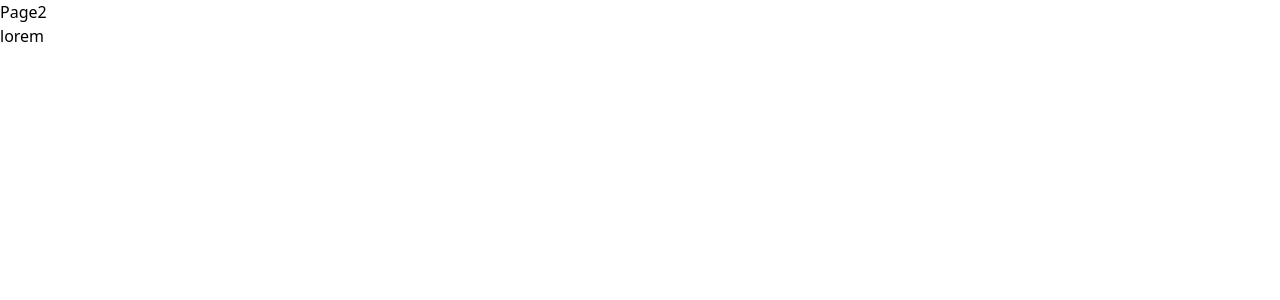
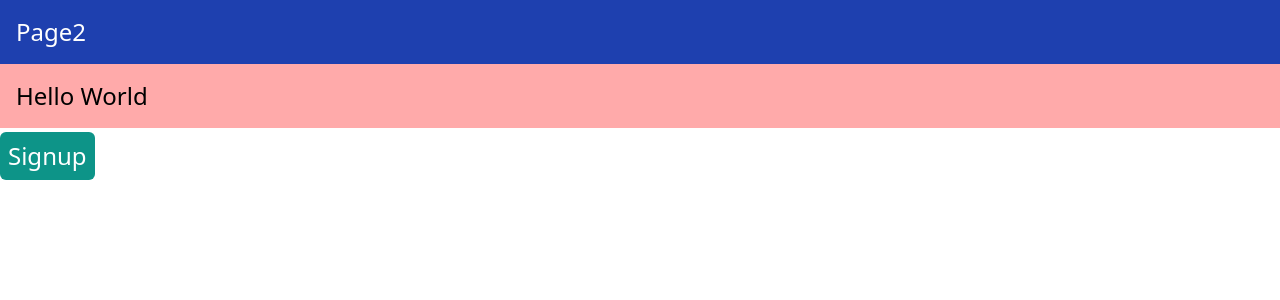
Before and after one commit to kodedocker/reactapp, a React (Create React App) app: page /page2 in a window 1280 px wide. Shown: the top 300 px of the page. Built offline with nearby package versions, Linux system fonts and the light colour scheme.

Commit message:
hover, custom, arbitrary color.

```diff
--- a/src/routingcomp/Page2.js
+++ b/src/routingcomp/Page2.js
@@ -1,8 +1,16 @@
 function Page2() {
   return (
     <div>
-      <h1 className="bg-info">Page2</h1>
-      <p>lorem</p>
+      <h1 className="bg-blue-600 text-white p-4 text-2xl hover:bg-blue-800">
+        Page2
+      </h1>
+      <h1 className="bg-[#faa] text-2xl p-4">Hello World</h1>
+
+      <input
+        type="button"
+        value="Signup"
+        className="bg-teal-600 text-white text-2xl rounded-md mt-1 p-2 hover:bg-orange-400 hover:cursor-pointer"
+      />
     </div>
   );
 }
```
